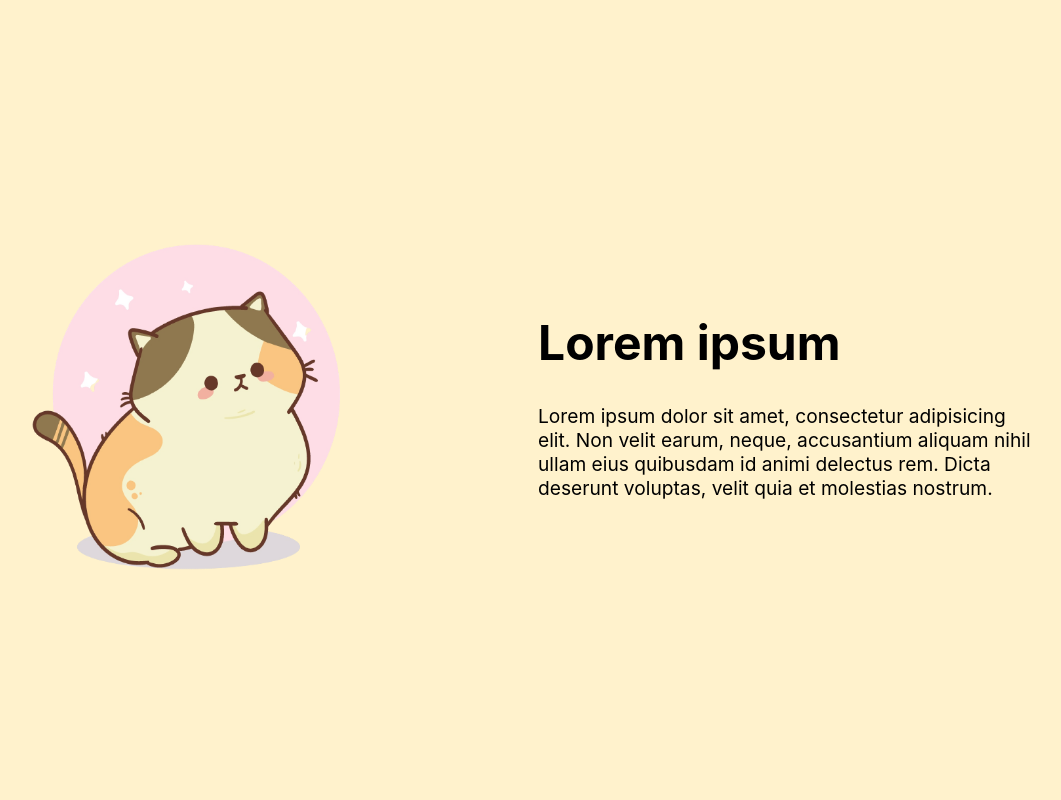
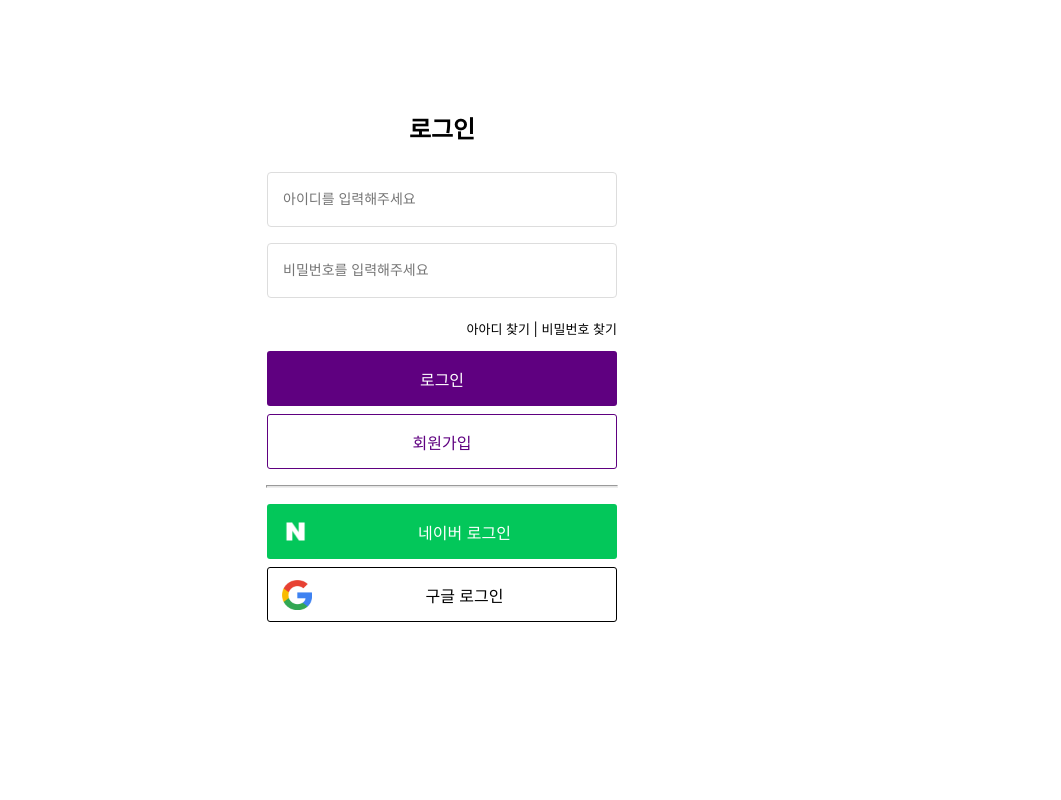
Before and after one commit to doch2130/PetPotal, a React (Create React App) app in the folder frontend/: page / in a window 1280 px wide. Shown: the top 800 px of the page, without its empty margins (198-1259 px from the left). Built offline with nearby package versions, Linux system fonts and the light colour scheme; a web font is replaced by a local one.

Commit message:
feat: 2023-04-11 1625 loginPage and OAuth UI complete

```diff
--- a/frontend/src/App.tsx
+++ b/frontend/src/App.tsx
@@ -2,13 +2,15 @@
 // import logo from './logo.svg';
 // import './App.css';
 import Footer from './components/footer/Footer';
+import LoginPage from './pages/LoginPage';
 import MainPage from './pages/MainPage';
 
 function App() {
   return (
     <div className="App">
-      <MainPage />
-      <Footer />
+      <LoginPage />
+      {/* <MainPage /> */}
+      {/* <Footer /> */}
     </div>
   );
 }
--- /dev/null
+++ b/frontend/src/components/aouth/AouthButton.tsx
@@ -0,0 +1,14 @@
+// import React from 'react'
+
+export default function AouthButton(props:any) {
+  return (
+    <div>
+      <button type='button' className={props.styleName}>
+        <img src={props.image} alt={props.imageAlt} />
+        <div>
+          <span>{props.text}</span>
+        </div>
+      </button>
+    </div>
+  )
+}
--- /dev/null
+++ b/frontend/src/pages/LoginPage.module.css
@@ -0,0 +1,136 @@
+.wrap > .row {
+  align-items: center;
+  min-height: 90vh;
+}
+
+.row {
+  display: flex;
+  flex-wrap: wrap;
+}
+
+.col {
+  width: 100%;
+  flex: 1 0;
+}
+
+.col form {
+  width: 400px;
+  margin: auto;
+  text-align: center;
+}
+
+.loginInputWrap input {
+  width: 350px;
+  height: 55px;
+  font-size: 14px;
+  color: rgb(51, 51, 51);
+  outline: none;
+  box-sizing: border-box;
+  padding: 0px 11px 1px 15px;
+  border-radius: 4px;
+  border: 1px solid rgb(221, 221, 221);
+  margin: 0.5rem 0px;
+}
+
+.findAccountWrap {
+  font-size: 13px;
+  text-align: right;
+  margin: 0px 25px;
+}
+
+.findAccountWrap span:not(:nth-of-type(2)) {
+  cursor: pointer;
+}
+
+.findAccountWrap span:nth-of-type(2) {
+  cursor: default;
+}
+
+.loginButtonWrap {
+  margin: 0.5rem 0;
+}
+
+.loginButton,
+.registerButton,
+.naverLoginButton,
+.googleLoginButton {
+  width: 350px;
+  height: 55px;
+  border-radius: 3px;
+  cursor: pointer;
+}
+
+.loginButton {
+  background-color: rgb(95, 0, 128);
+  border: 0px none;
+}
+
+.registerButton {
+  background-color: #FFF;
+  border: 1px solid rgb(95, 0, 128);
+}
+
+.loginButton span {
+  font-weight: 500;
+  font-size: 16px;
+  color: #FFF;
+}
+
+.registerButton span {
+  font-weight: 500;
+  font-size: 16px;
+  color: rgb(95, 0, 128);
+}
+
+
+.oauthLoginWrap {
+  width: 400px;
+  margin: auto;
+}
+
+.oauthLoginWrap > div {
+  margin: 0.5rem 25px;
+}
+
+.oauthLoginWrap button {
+  display: flex;
+  justify-content: space-between;
+  align-items: center;
+}
+
+.naverLoginButton {
+  background-color: #03C75A;
+  border: 0 none;
+  color: #FFF;
+}
+
+.googleLoginButton {
+  background-color: #FFF;
+  border: 1px solid black;
+  color: #000;
+}
+
+.naverLoginButton img {
+  width: 45px;
+  height: 45px;
+}
+
+.googleLoginButton img {
+  width: 30px;
+  height: 30px;
+  margin: 7.5px;
+}
+
+.naverLoginButton div,
+.googleLoginButton div {
+  flex: auto;
+  font-size: 16px;
+}
+
+
+.loginLine {
+  width: 350px;
+  height: 1px;
+  margin: 1rem auto;
+  background-color: #e4e4e4;
+}
--- /dev/null
+++ b/frontend/src/pages/LoginPage.tsx
@@ -0,0 +1,68 @@
+// import React from 'react'
+import style from './LoginPage.module.css';
+import naver from '../assets/icon/naver.png';
+import google from '../assets/icon/google.png';
+import AouthButton from '../components/aouth/AouthButton';
+
+export default function LoginPage() {
+  return (
+    <div className={style.wrap}>
+      <div className={style.row}>
+        <div className={style.col}>
+          <form>
+            <h2>로그인</h2>
+            <div className={style.loginInputWrap}>
+              <input type='text' name='id' placeholder='아이디를 입력해주세요' />
+            </div>
+            <div className={style.loginInputWrap}>
+              <input type='password' name='pw' placeholder='비밀번호를 입력해주세요' />
+            </div>
+            <div className={style.findAccountWrap}>
+              <p>
+                <span>아아디 찾기</span>
+                <span> | </span>
+                <span>비밀번호 찾기</span>
+              </p>
+            </div>
+            <div className={style.loginButtonWrap}>
+              <button type='button' className={style.loginButton}>
+                <span>로그인</span>
+              </button>
+            </div>
+            <div className={style.loginButtonWrap}>
+              <button type='button' className={style.registerButton}>
+                <span>회원가입</span>
+              </button>
+            </div>
+          </form>
+
+          <hr className={style.loginLine} />
+
+          <div className={style.oauthLoginWrap}>
+            {/* <div>
+              <button type='button' className={style.naverLoginButton}>
+                <img src={naver} alt='Naver AOuth' />
+                <div>
+                  <span>네이버 로그인</span>
+                </div>
+              </button>
+            </div>
+            <div>
+              <button type='button' className={style.googleLoginButton}>
+                <img src={google} alt='Google AOuth' />
+                <div>
+                  <span>구글 로그인</span>
+                </div>
+              </button>
+            </div> */}
+
+            {/* test */}
+            <AouthButton styleName={style.naverLoginButton} image={naver} imageAlt='Naver AOuth' text='네이버 로그인' />
+            <AouthButton styleName={style.googleLoginButton} image={google} imageAlt='Google AOuth' text='구글 로그인' />
+
+          </div>
+        </div>
+      </div>
+    </div>
+  )
+}
--- a/frontend/src/pages/MainPage.tsx
+++ b/frontend/src/pages/MainPage.tsx
@@ -4,8 +4,8 @@ import MainExplanation from '../components/mainSection/explanation/MainExplanati
 import MainMate from '../components/mainSection/mate/MainMate';
 import MainHospital from '../components/mainSection/hospital/MainHospital';
 import MainBeauty from '../components/mainSection/beauty/MainBeauty';
+import MainHoteling from '../components/mainSection/hoteling/MainHoteling';
 import MainHotel from '../components/mainSection/hotel/MainHotel';
-import MainHoteling from '../components/mainSection/hoteling/MainHoteling';
 import MainFood from '../components/mainSection/food/MainFood';
 
 export default function MainPage() {
```
Also changed, not shown: frontend/src/assets/icon/google.png (added), frontend/src/assets/icon/naver.png (added).
